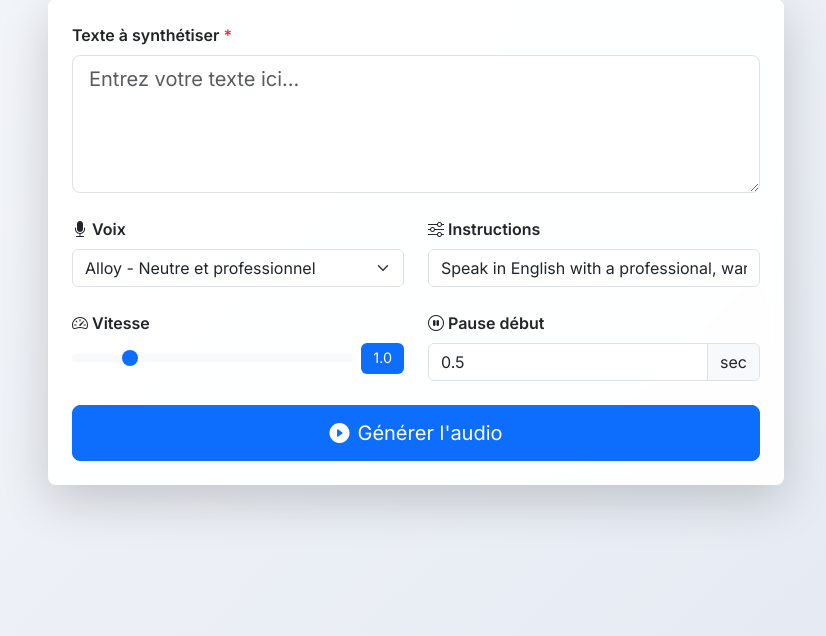
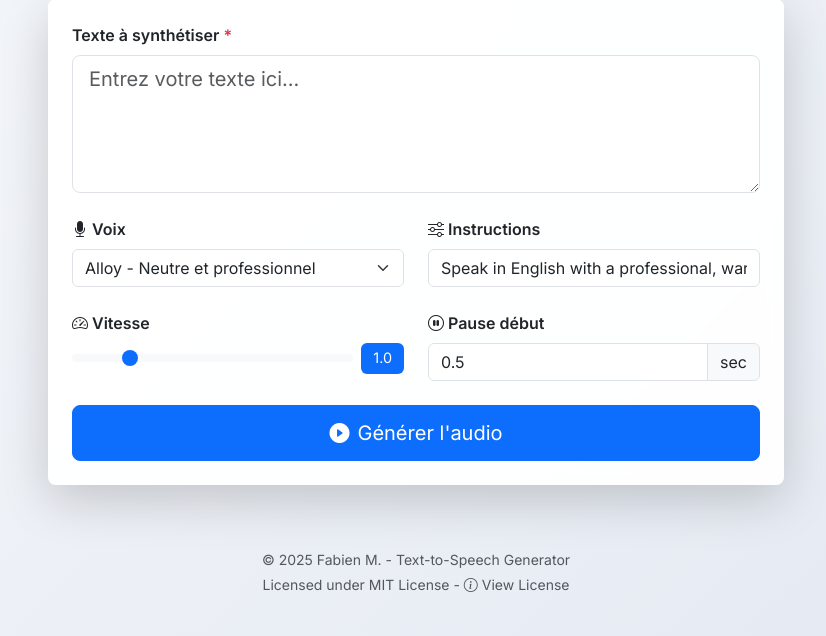
Before and after one commit to fmaitrot/TTS, a Flask app: page / in a window 1280 px wide. Shown: the part 164-800 px from the top of the page, without its empty margins (224-1050 px from the left). Run offline with Flask 3, Linux system fonts and the light colour scheme; some libraries are stand-ins or nearby versions.

Commit message:
Update html

```diff
--- a/templates/index.html
+++ b/templates/index.html
@@ -114,6 +114,30 @@
     </div>
   </div>
 
+  <!-- Footer -->
+  <footer class="footer mt-auto py-3">
+    <div class="container">
+      <div class="row justify-content-center">
+        <div class="col-lg-8">
+          <div class="text-center text-muted">
+            <small>
+              <p class="mb-1">© 2025 Fabien M. - Text-to-Speech Generator</p>
+              <p class="mb-0">
+                Licensed under MIT License -
+                <a href="https://opensource.org/licenses/MIT"
+                   class="text-muted text-decoration-none"
+                   target="_blank"
+                   rel="noopener noreferrer">
+                  <i class="bi bi-info-circle me-1"></i>View License
+                </a>
+              </p>
+            </small>
+          </div>
+        </div>
+      </div>
+    </div>
+  </footer>
+
   <!-- Bootstrap JS -->
   <script src="https://cdn.jsdelivr.net/npm/bootstrap@5.3.0/dist/js/bootstrap.bundle.min.js"></script>
   <script src="/static/app.js"></script>
```
